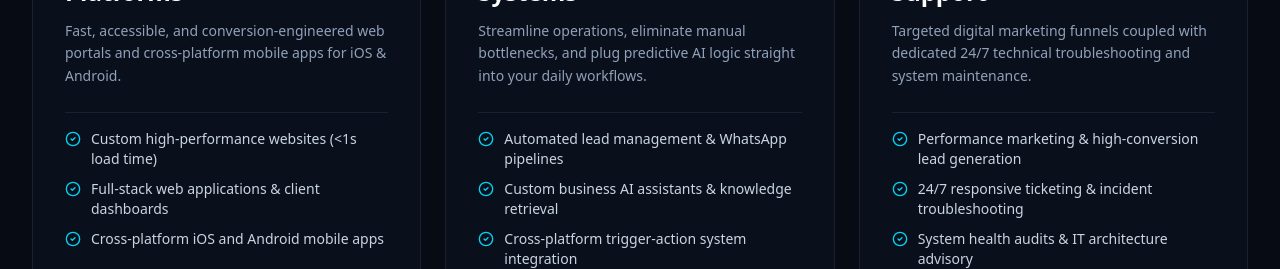
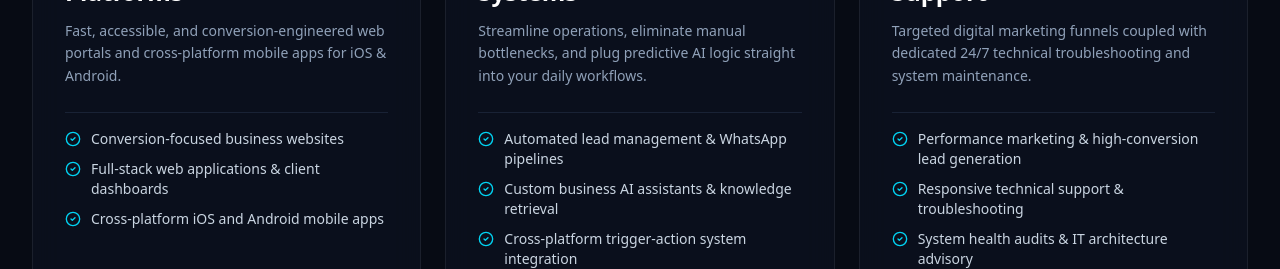
Before and after one commit to dynodazzle-tech/Dyno-Dazzle, a React (Vite) app: page / in a window 1280 px wide. Shown: the part 2360-2629 px from the top of the page. Built offline with nearby package versions, Linux system fonts and the light colour scheme; no server answers.

Commit message:
Refine service messaging and remove unsupported performance claim

```diff
--- a/src/components/HowWeHelpSection.tsx
+++ b/src/components/HowWeHelpSection.tsx
@@ -25,7 +25,7 @@ export const HowWeHelpSection: React.FC<HowWeHelpSectionProps> = ({ onSelectServ
       description:
         'Fast, accessible, and conversion-engineered web portals and cross-platform mobile apps for iOS & Android.',
       items: [
-        'Custom high-performance websites (<1s load time)',
+        'Conversion-focused business websites',
         'Full-stack web applications & client dashboards',
         'Cross-platform iOS and Android mobile apps',
       ],
@@ -56,7 +56,7 @@ export const HowWeHelpSection: React.FC<HowWeHelpSectionProps> = ({ onSelectServ
         'Targeted digital marketing funnels coupled with dedicated 24/7 technical troubleshooting and system maintenance.',
       items: [
         'Performance marketing & high-conversion lead generation',
-        '24/7 responsive ticketing & incident troubleshooting',
+        'Responsive technical support & troubleshooting',
         'System health audits & IT architecture advisory',
       ],
       serviceTarget: 'Technical Support',
```
